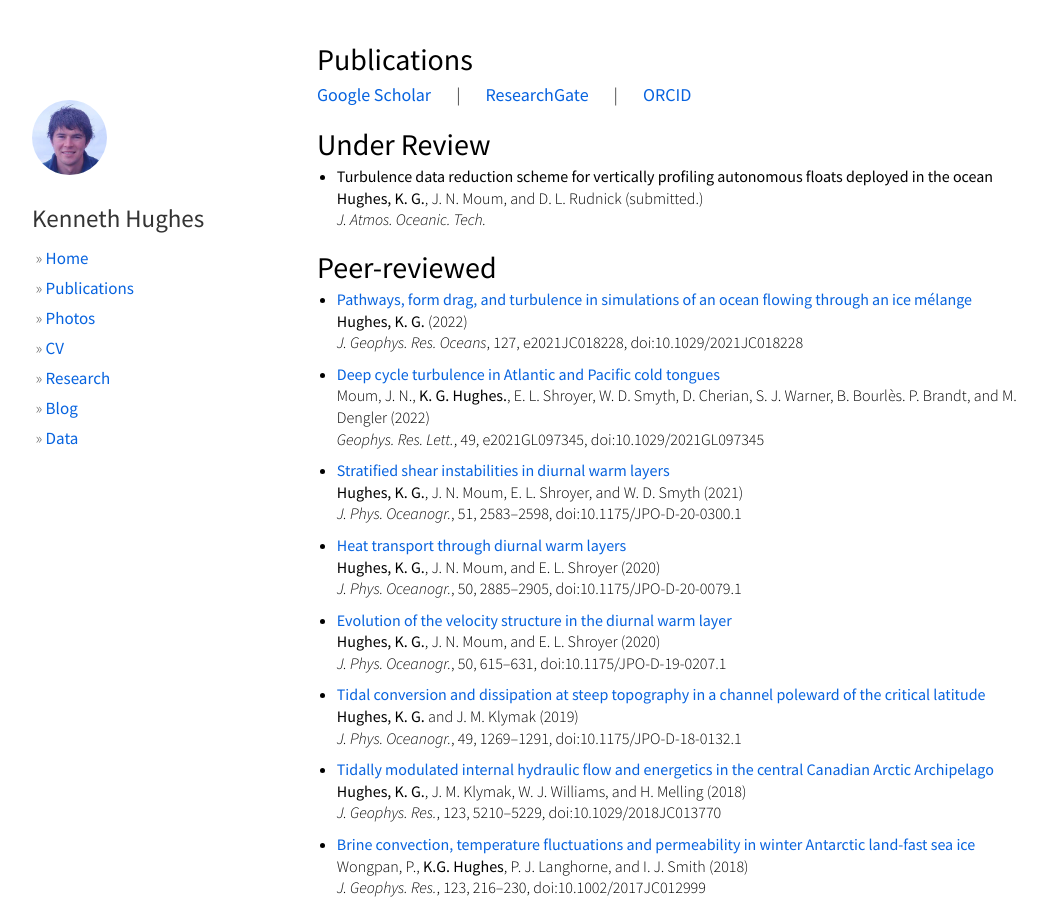
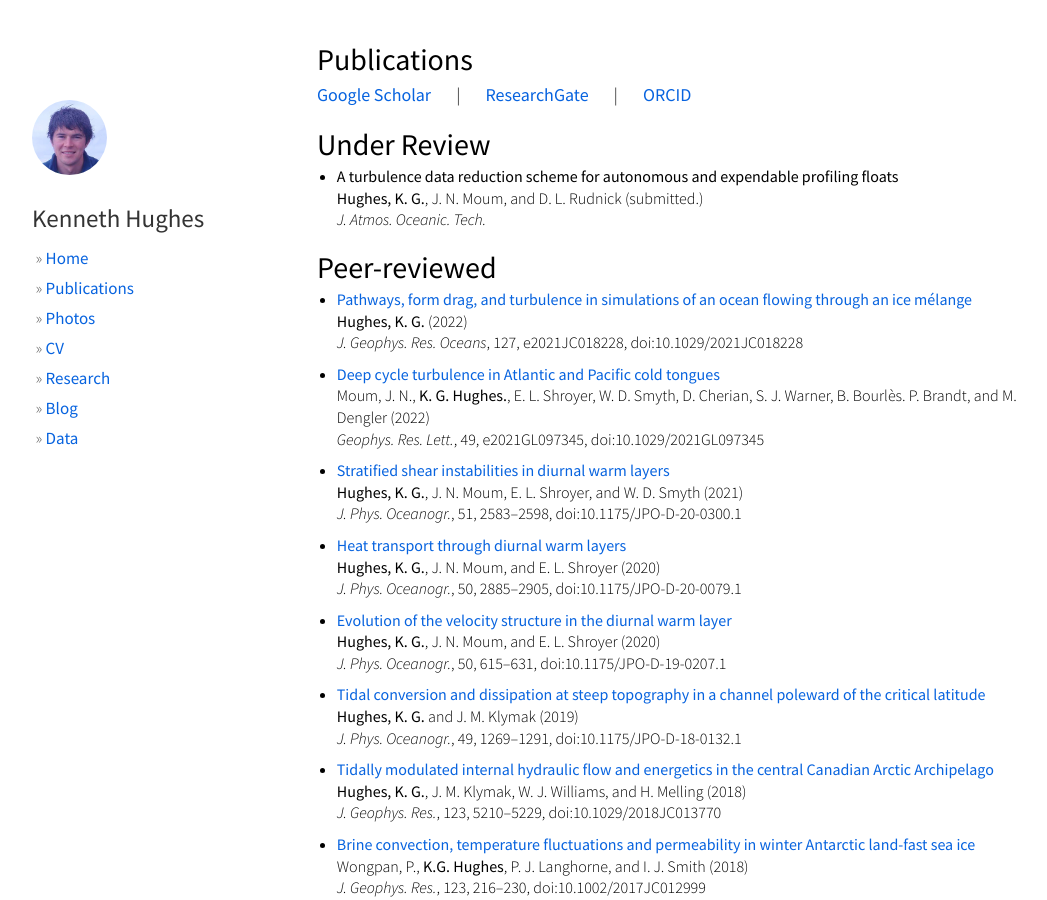
Before and after one commit to hugke729/hugke729.github.io, a Jekyll site: the page built from publications/index.md, in a window 1280 px wide and 900 px high. Shown: the whole window, without its empty margins (53-1100 px from the left). Built offline with Jekyll 4.4.1, drawn with Linux system fonts in a browser that asks for light colours; nearby versions of some CDN libraries.

Commit message:
Update name of data reduction paper

```diff
--- a/publications/index.md
+++ b/publications/index.md
@@ -12,7 +12,7 @@ css: publications
 ## Under Review
 
 
-* __Turbulence data reduction scheme for vertically profiling autonomous floats deployed in the ocean__
+* __A turbulence data reduction scheme for autonomous and expendable profiling floats__
 __Hughes, K. G.__, J. N. Moum, and D. L. Rudnick  (submitted.)
 *J. Atmos. Oceanic. Tech.*
 
```
